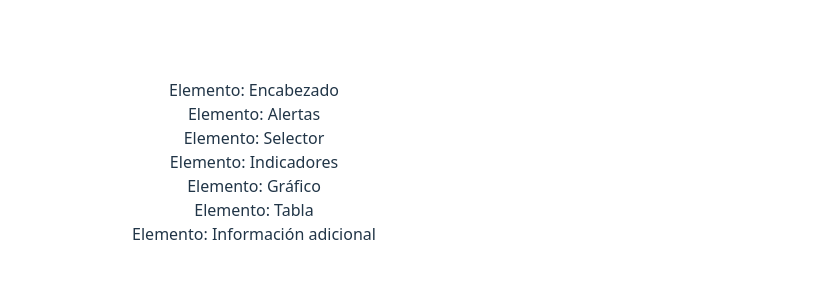
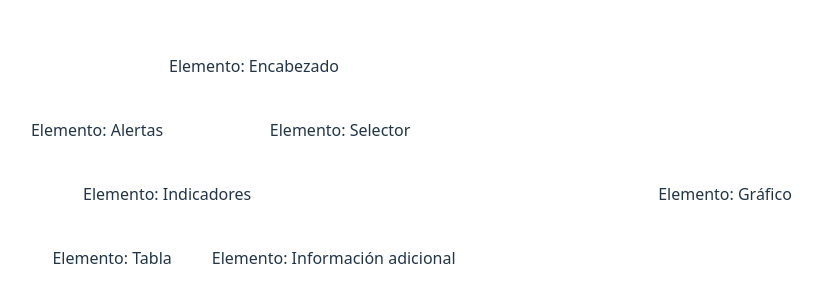
Before and after one commit to jairordtgz/dashboard, a React (Vite) app: page / in a window 1280 px wide. Shown: the part 238-540 px from the top of the page, without its empty margins (386-1208 px from the left). Built offline with nearby package versions, Linux system fonts and the light colour scheme.

Commit message:
subir cambios

```diff
--- a/src/App.tsx
+++ b/src/App.tsx
@@ -1,32 +1,32 @@
-import { useState } from 'react'
-import reactLogo from './assets/react.svg'
-import viteLogo from '/vite.svg'
+// import { useState } from 'react'
+// import reactLogo from './assets/react.svg'
+// import viteLogo from '/vite.svg'
 import './App.css'
 import { Grid } from '@mui/material'
 
 function App() {
-  const [count, setCount] = useState(0)
+  // const [count, setCount] = useState(0)
 
   return (
-    <Grid>
+    <Grid container spacing={5} justifyContent="center" alignItems="center">
 
       {/* Encabezado */}
-      <Grid>Elemento: Encabezado</Grid>
+      <Grid size={{ xs: 12, md: 12 }}>Elemento: Encabezado</Grid>
 
       {/* Alertas */}
-      <Grid>Elemento: Alertas</Grid>
+      <Grid >Elemento: Alertas</Grid>
 
       {/* Selector */}
-      <Grid>Elemento: Selector</Grid>
+      <Grid size={{ xs: 12, md: 3  }}>Elemento: Selector</Grid>
 
       {/* Indicadores */}
-      <Grid>Elemento: Indicadores</Grid>
+      <Grid size={{ xs: 12, md: 9 }}>Elemento: Indicadores</Grid>
 
       {/* Gráfico */}
-      <Grid>Elemento: Gráfico</Grid>
+      <Grid sx={{ display: { xs: "none", md: "block"} }}>Elemento: Gráfico</Grid>
 
       {/* Tabla */}
-      <Grid>Elemento: Tabla</Grid>
+      <Grid sx={{ display: { xs: "none", md: "block" } }}>Elemento: Tabla</Grid>
 
       {/* Información adicional */}
       <Grid>Elemento: Información adicional</Grid>
```
